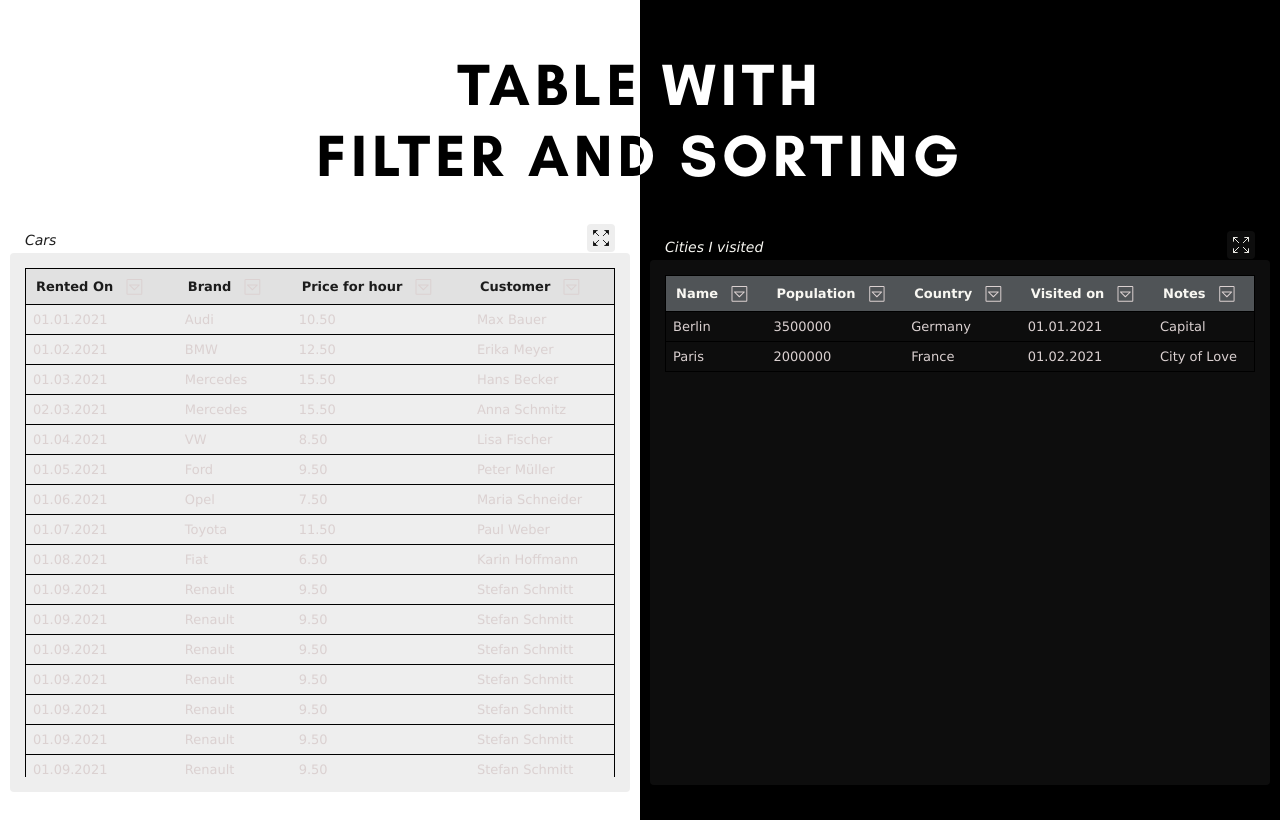
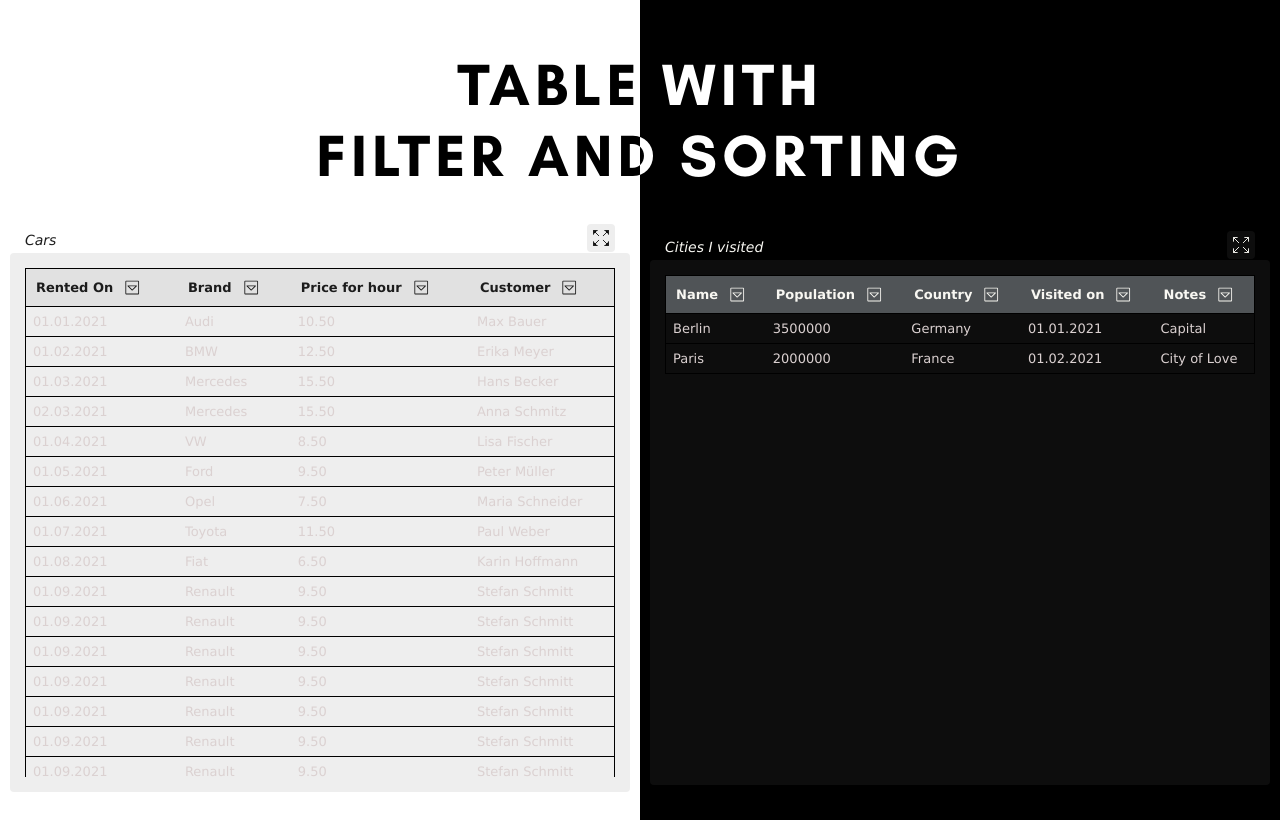
Before and after one commit to vika-v-v/table-with-filters-and-sorting, an Angular app: page / in a window 1280 px wide. Built offline with nearby package versions, Linux system fonts and the light colour scheme; a web font is replaced by a local one.

Commit message:
changed header icons to use theme

```diff
--- a/src/app/table/table.component.css
+++ b/src/app/table/table.component.css
@@ -189,16 +189,17 @@ tr > th {
   align-items: center;
 }
 
-.header-content div {
-  margin-right: 5px;
+.header-content {
+  gap: 5px;
 }
 
 .option img {
   height: 1.5em;
 }
 
-.header-content img {
-  height: 2.5em;
+.header-content .img {
+  height: 2.2em;
+  padding: 3px 0;
 }
 
 .option div {
--- a/src/app/table/table.component.html
+++ b/src/app/table/table.component.html
@@ -41,7 +41,27 @@
             <th *ngFor="let data of tableHeaderFormatted" [ngStyle]="{background: themeColors[theme]['table-header']}" class="outline-top-bottom">
               <div class="header-content">
                 <div [ngStyle]="{color: themeColors[theme].text}">{{ data.wert }}</div>
-                <img #icon (click)="showFilterSortPopup(data, icon)" [src]="getArrowSrc(data)"alt="icon"/>
+                <div #icon (click)="showFilterSortPopup(data, icon)" alt="icon" class="img">
+
+                  <svg viewBox="0 0 32 32" xmlns="http://www.w3.org/2000/svg" xmlns:bx="https://boxy-svg.com">
+                    <defs/>
+                    <!-- Base Icon - arrow down to show filter-sort popup -->
+                    <g [attr.fill]="themeColors[theme].text" class="fill-121313" transform="matrix(0.478275, 0, 0, 0.478275, 8.245858, 8.658251)">
+                      <path d="M30 0H2a2 2 0 0 0-2 2v28a2 2 0 0 0 2 2h28a2 2 0 0 0 2-2V2a2 2 0 0 0-2-2zm0 30H2V2h28v28z"/>
+                      <path clip-rule="evenodd" d="M27 12.106c0-.564-.489-1.01-1.044-.995H6.013c-.887-.024-1.38 1.07-.742 1.702l9.999 9.9c.394.39 1.031.376 1.429 0l9.991-9.892a.988.988 0 0 0 .31-.715zm-11.016 8.485L8.418 13.1H23.55l-7.566 7.491z" fill-rule="evenodd"/>
+                    </g>
+
+                    <!-- Sorting is selected - draw triangle -->
+                    <path *ngIf="getArrowSrc(data) == 'arrowWithSort'" [attr.stroke]="themeColors[theme].text" d="M 26.538 -7.093 Q 27.182 -8.098 27.81 -7.093 L 30.918 -2.127 Q 31.546 -1.122 30.274 -1.122 L 23.984 -1.122 Q 22.712 -1.122 23.356 -2.127 Z" style="stroke-dashoffset: -1.5px; stroke-miterlimit: 18.05; stroke-linejoin: round; fill-rule: nonzero; fill: rgba(219, 209, 209, 0);" transform="matrix(1, 0, 0, -1, 0, 0)" bx:shape="triangle 22.712 -8.098 8.834 6.976 0.506 0.144 1@928e8a8f"/>
+
+                    <!-- Filter is selected - draw circle -->
+                    <ellipse *ngIf="getArrowSrc(data) == 'arrowWithPoint'" [attr.stroke]="themeColors[theme].text" style="fill: rgba(216, 216, 216, 0);" cx="27.34" cy="4.196" rx="3.217" ry="3.217"/>
+
+                    <!-- Filter and Sorting is selected - draw both -->
+                    <path *ngIf="getArrowSrc(data) == 'arrowWithPointAndSort'" [attr.stroke]="themeColors[theme].text" d="M 27.238 -5.933 Q 27.702 -6.656 28.154 -5.933 L 30.391 -2.357 Q 30.843 -1.634 29.927 -1.634 L 25.4 -1.634 Q 24.484 -1.634 24.947 -2.357 Z" style="stroke-dashoffset: -1.5px; stroke-miterlimit: 18.05; stroke-linejoin: round; fill-rule: nonzero; fill: rgba(219, 209, 209, 0);" transform="matrix(1, 0, 0, -1, 0, 0)" bx:shape="triangle 24.484 -6.656 6.359 5.022 0.506 0.144 1@0904c21f"/>
+                    <ellipse *ngIf="getArrowSrc(data) == 'arrowWithPointAndSort'" [attr.stroke]="themeColors[theme].text" style="fill: rgba(216, 216, 216, 0);" cx="21.021" cy="4.049" rx="2.528" ry="2.528"/>
+                  </svg>
+                </div>
               </div>
             </th>
           </tr>
--- a/src/app/table/table.component.ts
+++ b/src/app/table/table.component.ts
@@ -6,6 +6,7 @@ import { tableConfig } from './table-config.const';
 import { CustomDropdownComponent } from '../custom-dropdown/custom-dropdown.component';
 import { FilterType } from './filter-type.enum';
 import { themeColors } from './theme-colors';
+import { ArrowFunctionExpr } from '@angular/compiler';
 
 @Component({
   selector: 'app-table',
@@ -299,7 +300,7 @@ export class TableComponent {
   }
 
   // image je nach dem ob Filter und/oder Sortierung angezeigt ist anpassen
-  getArrowSrc(header: any) {
+  getArrowSrc(header: any): "arrow" | "arrowWithPoint" | "arrowWithSort" | "arrowWithPointAndSort" {
     const arrow = "assets/icons/box_arrow_down.svg";
     const arrowWithPoint = "assets/icons/box_arrow_down_with_point.svg";
     const arrowWithSort = "assets/icons/box_arrow_down_with_sort.svg";
@@ -315,11 +316,11 @@ export class TableComponent {
       if (sorting.selected) sortingUsed = true;
     }
 
-    if(filterUsed && sortingUsed) return arrowWithPointAndSort;
-    if(filterUsed) return arrowWithPoint;
-    if(sortingUsed) return arrowWithSort;
+    if(filterUsed && sortingUsed) return "arrowWithPointAndSort";
+    if(filterUsed) return "arrowWithPoint";
+    if(sortingUsed) return "arrowWithSort";
 
-    return arrow;
+    return "arrow";
   }
 
   // gibt an, ob irgendwelche Filter oder Sortierungen angewendet sind um das Button "Änderungen löschen" anzuzeigen
```
